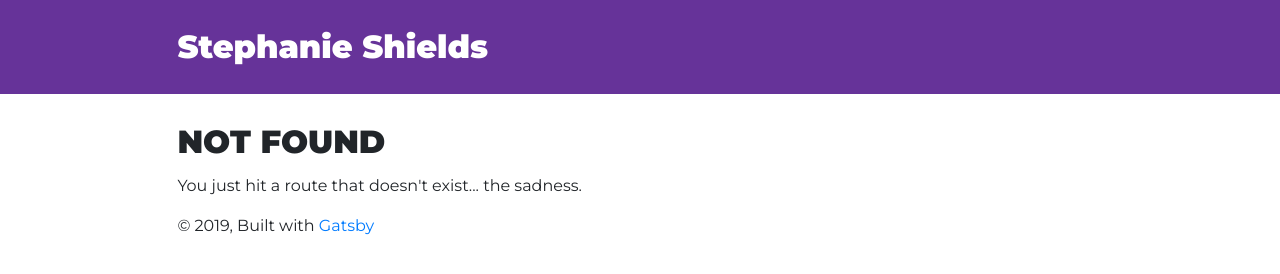
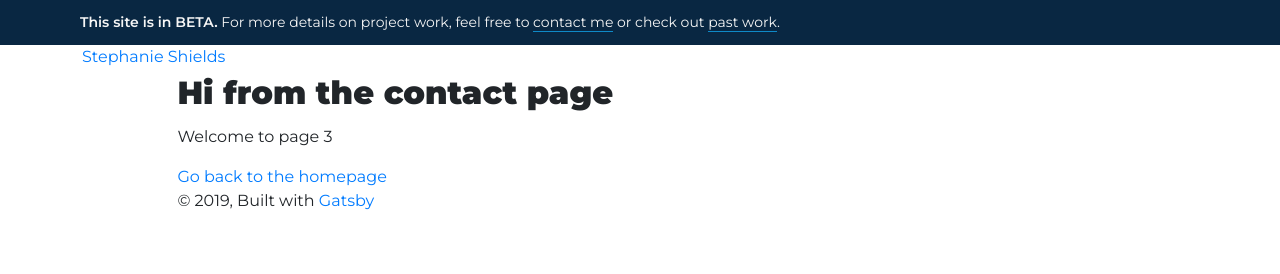
Before and after one commit to stephanie-shields/gatsby-styled-components-project, a Gatsby site: page /contact in a window 1280 px wide. Before the commit this address had no page. Built offline with nearby package versions, Linux system fonts and the light colour scheme; Gatsby itself is replaced by a stand-in of ours.

Commit message:
Updates to styled components

```diff
--- /dev/null
+++ b/src/components/Announcement/Announcement.js
@@ -0,0 +1,51 @@
+import React from 'react'
+import styled from 'styled-components'
+import { Link } from 'gatsby'
+import { rem } from 'polished'
+import Container from '../Grid/Container'
+import Row from '../Grid/Row'
+import Column from '../Grid/Column'
+
+const StyledAnnouncement = styled.section`
+  background-color: #092742;
+  font-size: ${rem('14px')};
+  padding: ${rem('12px')} 0;
+
+  @media print, screen and (min-width: ${props => props.theme.gridBreakpoints.sm}) {
+    padding: ${rem('12px')} ${rem('68px')};
+  }
+
+  p {
+    margin-bottom: 0;
+    color: #f6f6f6;
+  }
+
+  a {
+    color: #f6f6f6;
+    border-bottom: ${rem('1px')} solid #0E89C7;
+
+    &:hover,
+    &:focus {
+      color: #0E89C7;
+      text-decoration: none;
+    }
+  }
+`;
+
+const StyledTextUppercase = styled.span`
+  text-transform: uppercase;
+`;
+
+const Announcement = () => (
+  <StyledAnnouncement>
+    <Container>
+      <Row>
+        <Column>
+          <p><strong>This site is in <StyledTextUppercase>Beta</StyledTextUppercase>.</strong> For more details on project work, feel free to <Link to="/contact/">contact me</Link> or check out <a href="http://stephaniecondrey.com/" target="_blank" rel="noopener noreferrer">past work</a>.</p>
+        </Column>
+      </Row>
+    </Container>
+  </StyledAnnouncement>
+)
+
+export default Announcement
--- a/src/components/Grid/Column.js
+++ b/src/components/Grid/Column.js
@@ -1,15 +1,51 @@
 import PropTypes from 'prop-types'
-import styled from 'styled-components'
+import styled, { css } from 'styled-components'
+
+const getColumnWidth = value => {
+  if (!value) return
+
+  let flexBasis = (value / 12) * 100
+  return `flex-basis: ${flexBasis}%;`
+}
 
 const Column = styled.div`
   position: relative;
   width: 100%;
-  padding-right: calc(${props => props.theme.gridGutterWidth} / 2);
-  padding-left: calc(${props => props.theme.gridGutterWidth} / 2);
+  flex-grow: 0;
+  flex-shrink: 0;
+  ${({ xs }) => (xs ? getColumnWidth(xs) : 'flex-basis: 100%')};
+
+  @media (min-width: ${props => props.theme.gridBreakpoints.sm}) {
+    ${({ sm }) => sm && getColumnWidth(sm)};
+  }
+
+  @media (min-width: ${props => props.theme.gridBreakpoints.md}) {
+    ${({ md }) => md && getColumnWidth(md)};
+  }
+
+  @media (min-width: ${props => props.theme.gridBreakpoints.lg}) {
+    ${({ lg }) => lg && getColumnWidth(lg)};
+  }
+
+  @media (min-width: ${props => props.theme.gridBreakpoints.xl}) {
+    ${({ xl }) => xl && getColumnWidth(xl)};
+  }
+
+  ${props =>
+    props.hasGutters &&
+    css`
+      padding-right: calc(${props => props.theme.gridGutterWidth} / 2);
+      padding-left: calc(${props => props.theme.gridGutterWidth} / 2);
+    `}
 `
 
-Row.propTypes = {
-  children: PropTypes.node,
+Column.propTypes = {
+  children: PropTypes.node.isRequired,
+  hasGutters: PropTypes.bool,
+}
+
+Column.defaultProps = {
+  hasGutters: true,
 }
 
 export default Column
--- /dev/null
+++ b/src/components/Grid/Container.js
@@ -0,0 +1,41 @@
+import PropTypes from 'prop-types'
+import styled, { css } from 'styled-components'
+
+const Container = styled.div`
+  width: 100%;
+  padding-right: calc(${props => props.theme.gridGutterWidth} / 2);
+  padding-left: calc(${props => props.theme.gridGutterWidth} / 2);
+  margin-right: auto;
+  margin-left: auto;
+
+  ${props =>
+    props.hasMaxWidth &&
+    css`
+      @media (min-width: ${props => props.theme.gridBreakpoints.sm}) {
+        max-width: ${props => props.theme.gridContainers.sm};
+      }
+
+      @media (min-width: ${props => props.theme.gridBreakpoints.md}) {
+        max-width: ${props => props.theme.gridContainers.md};
+      }
+
+      @media (min-width: ${props => props.theme.gridBreakpoints.lg}) {
+        max-width: ${props => props.theme.gridContainers.lg};
+      }
+
+      @media (min-width: ${props => props.theme.gridBreakpoints.xl}) {
+        max-width: ${props => props.theme.gridContainers.xl};
+      }
+    `}
+`
+
+Container.propTypes = {
+  children: PropTypes.node.isRequired,
+  hasMaxWidth: PropTypes.bool,
+}
+
+Container.defaultProps = {
+  hasMaxWidth: false,
+}
+
+export default Container
--- a/src/components/Grid/Row.js
+++ b/src/components/Grid/Row.js
@@ -1,15 +1,25 @@
 import PropTypes from 'prop-types'
-import styled from 'styled-components'
+import styled, { css } from 'styled-components'
 
 const Row = styled.div`
   display: flex;
   flex-wrap: wrap;
-  margin-right: calc(-${props => props.theme.gridGutterWidth} / 2);
-  margin-left: calc(-${props => props.theme.gridGutterWidth} / 2);
+
+  ${props =>
+    props.hasGutters &&
+    css`
+      margin-right: calc(-${props => props.theme.gridGutterWidth} / 2);
+      margin-left: calc(-${props => props.theme.gridGutterWidth} / 2);
+    `}
 `
 
 Row.propTypes = {
-  children: PropTypes.node,
+  children: PropTypes.node.isRequired,
+  hasGutters: PropTypes.bool,
+}
+
+Row.defaultProps = {
+  hasGutters: true
 }
 
 export default Row
--- a/src/components/Header/Header.js
+++ b/src/components/Header/Header.js
@@ -1,42 +1,45 @@
-import { Link } from 'gatsby'
 import PropTypes from 'prop-types'
 import React from 'react'
+import styled from 'styled-components'
+import { Link } from 'gatsby'
 
-const Header = ({ siteTitle }) => (
-  <div
-    style={{
-      background: `rebeccapurple`,
-      marginBottom: `1.45rem`,
-    }}
-  >
-    <div
-      style={{
-        margin: `0 auto`,
-        maxWidth: 960,
-        padding: `1.45rem 1.0875rem`,
-      }}
-    >
-      <h1 style={{ margin: 0 }}>
-        <Link
-          to="/"
-          style={{
-            color: `white`,
-            textDecoration: `none`,
-          }}
-        >
-          {siteTitle}
-        </Link>
-      </h1>
-    </div>
-  </div>
+import Container from '../Grid/Container'
+import Row from '../Grid/Row'
+import Column from '../Grid/Column'
+import Navigation from '../Navigation/Navigation'
+
+const StyledHeader = styled.header``
+
+const StyledBranding = styled.div``
+
+const Header = ({ siteTitle, siteSubtitle }) => (
+  <StyledHeader>
+    <Container hasMaxWidth>
+      <Row>
+        <Column xs={6}>
+          <StyledBranding>
+            <Link to="/">
+              {siteTitle}
+              {siteSubtitle}
+            </Link>
+          </StyledBranding>
+        </Column>
+        <Column md={4}>
+          <Navigation />
+        </Column>
+      </Row>
+    </Container>
+  </StyledHeader>
 )
 
 Header.propTypes = {
   siteTitle: PropTypes.string,
+  siteSubtitle: PropTypes.string,
 }
 
 Header.defaultProps = {
   siteTitle: ``,
+  siteSubtitle: ``,
 }
 
 export default Header
--- a/src/components/Layout/Layout.js
+++ b/src/components/Layout/Layout.js
@@ -2,9 +2,10 @@ import React from 'react'
 import PropTypes from 'prop-types'
 import { StaticQuery, graphql } from 'gatsby'
 import { ThemeProvider } from 'styled-components'
-import GlobalStyle from '../../utilities/Global'
+import Reboot from '../../utilities/Reboot'
 import Theme from '../../utilities/Theme'
 import Header from '../Header/Header'
+import Announcement from '../Announcement/Announcement'
 
 const Layout = ({ children }) => (
   <StaticQuery
@@ -21,6 +22,8 @@ const Layout = ({ children }) => (
       <>
         <ThemeProvider theme={Theme}>
           <>
+            <Reboot />
+            <Announcement />
             <Header siteTitle={data.site.siteMetadata.title} />
             <div
               style={{
@@ -37,7 +40,6 @@ const Layout = ({ children }) => (
                 <a href="https://www.gatsbyjs.org">Gatsby</a>
               </footer>
             </div>
-            <GlobalStyle />
           </>
         </ThemeProvider>
       </>
--- /dev/null
+++ b/src/components/Navigation/Navigation.js
@@ -0,0 +1,10 @@
+import PropTypes from 'prop-types'
+import styled from 'styled-components'
+
+const Navigation = styled.div``
+
+Navigation.propTypes = {
+  children: PropTypes.node,
+}
+
+export default Navigation
--- /dev/null
+++ b/src/pages/contact.js
@@ -0,0 +1,15 @@
+import React from 'react'
+import { Link } from 'gatsby'
+import Layout from '../components/Layout/Layout'
+import SEO from '../components/SEO/SEO'
+
+const ContactPage = () => (
+  <Layout>
+    <SEO title="Contact" />
+    <h1>Hi from the contact page</h1>
+    <p>Welcome to page 3</p>
+    <Link to="/">Go back to the homepage</Link>
+  </Layout>
+)
+
+export default ContactPage
--- a/src/utilities/Global.js
+++ b/src/utilities/Reboot.js
@@ -1,6 +1,6 @@
-import { createGlobalStyle, css } from 'styled-components'
+import { createGlobalStyle } from 'styled-components'
 
-export const reboot = css`
+const Reboot =  createGlobalStyle`
   /**
    * Reboot
    * Adapted from Bootstrap Reboot v4.2.1 (https://github.com/twbs/bootstrap/blob/v4-dev/scss/_reboot.scss)
@@ -56,9 +56,11 @@ export const reboot = css`
     font-size: ${props => props.theme.fontSizeBase};
     font-weight: ${props => props.theme.fontWeight.normal};
     line-height: ${props => props.theme.lineHeightBase};
-    color: ${props => props.theme.color.gray900};
+    color: ${props => props.theme.color.N900};
     text-align: left; /* 3 */
     background-color: ${props => props.theme.color.white}; /* 2 */
+    -webkit-font-smoothing: antialiased;
+    -moz-osx-font-smoothing: grayscale;
   }
 
   /**
@@ -167,7 +169,7 @@ export const reboot = css`
 
   b,
   strong {
-    font-weight: ${props => props.theme.fontWeight.bolder}; /* Add the correct font weight in Chrome, Edge, and Safari */
+    font-weight: ${props => props.theme.fontWeight.bold}; /* Add the correct font weight in Chrome, Edge, and Safari */
   }
 
   small {
@@ -480,13 +482,5 @@ export const reboot = css`
     display: none !important;
   }
 `
-export const fonts = css`
 
-`
-
-const GlobalStyle = createGlobalStyle `
-  ${reboot}
-  ${fonts}
-`
-
-export default GlobalStyle
+export default Reboot
--- a/src/utilities/Theme.js
+++ b/src/utilities/Theme.js
@@ -1,43 +1,59 @@
 import { darken } from 'polished'
 
-export const gray = {
-  gray100: '#f8f9fa',
-  gray200: '#e9ecef',
-  gray300: '#dee2e6',
-  gray400: '#ced4da',
-  gray500: '#adb5bd',
-  gray600: '#6c757d',
-  gray700: '#495057',
-  gray800: '#343a40',
-  gray900: '#212529',
+// Color System - Neutrals
+export const neutral = {
+  N100: '#f8f9fa',
+  N200: '#e9ecef',
+  N300: '#dee2e6',
+  N400: '#ced4da',
+  N500: '#adb5bd',
+  N600: '#6c757d',
+  N700: '#495057',
+  N800: '#343a40',
+  N900: '#212529',
 }
 
+// Color System - Brands
 export const brand = {
   primary: '#007bff'
 }
 
+// Color System
 export const color = {
   ...brand,
-  ...gray,
+  ...neutral,
   white: '#fff',
   black: '#000',
 }
 
+// Grid Breakpoints
+export const gridBreakpoints = {
+  xs: '0',
+  sm: '576px',
+  md: '768px',
+  lg: '992px',
+  xl: '1200px',
+}
+
+// Grid Containers
+export const gridContainers = {
+  sm: '540px',
+  md: '720px',
+  lg: '960px',
+  xl: '1140px'
+}
+
+
 const theme = {
   color,
+  gridBreakpoints,
+  gridContainers,
   spacer: '1rem',
   linkColor: color.primary,
   linkDecoration: 'none',
   linkHoverColor: darken(0.15, color.primary),
   linkHoverDecoration: 'underline',
   paragraphMarginBottom: '1rem',
-  gridBreakpoints: {
-    xs: '0',
-    sm: '576px',
-    md: '768px',
-    lg: '992px',
-    xl: '1200px',
-  },
   gridGutterWidth: '24px',
   fontFamily: {
     sansSerif:
@@ -50,12 +66,12 @@ const theme = {
     lighter: 'lighter',
     light: '300',
     normal: '400',
-    bold: '700',
+    bold: '600',
     bolder: 'bolder',
   },
   lineHeightBase: 1.5,
   tableCellPadding: '.75rem',
-  tableCaptionColor: color.gray600,
+  tableCaptionColor: color.N600,
   labelMarginBottom: '.5rem'
 }
 
```
